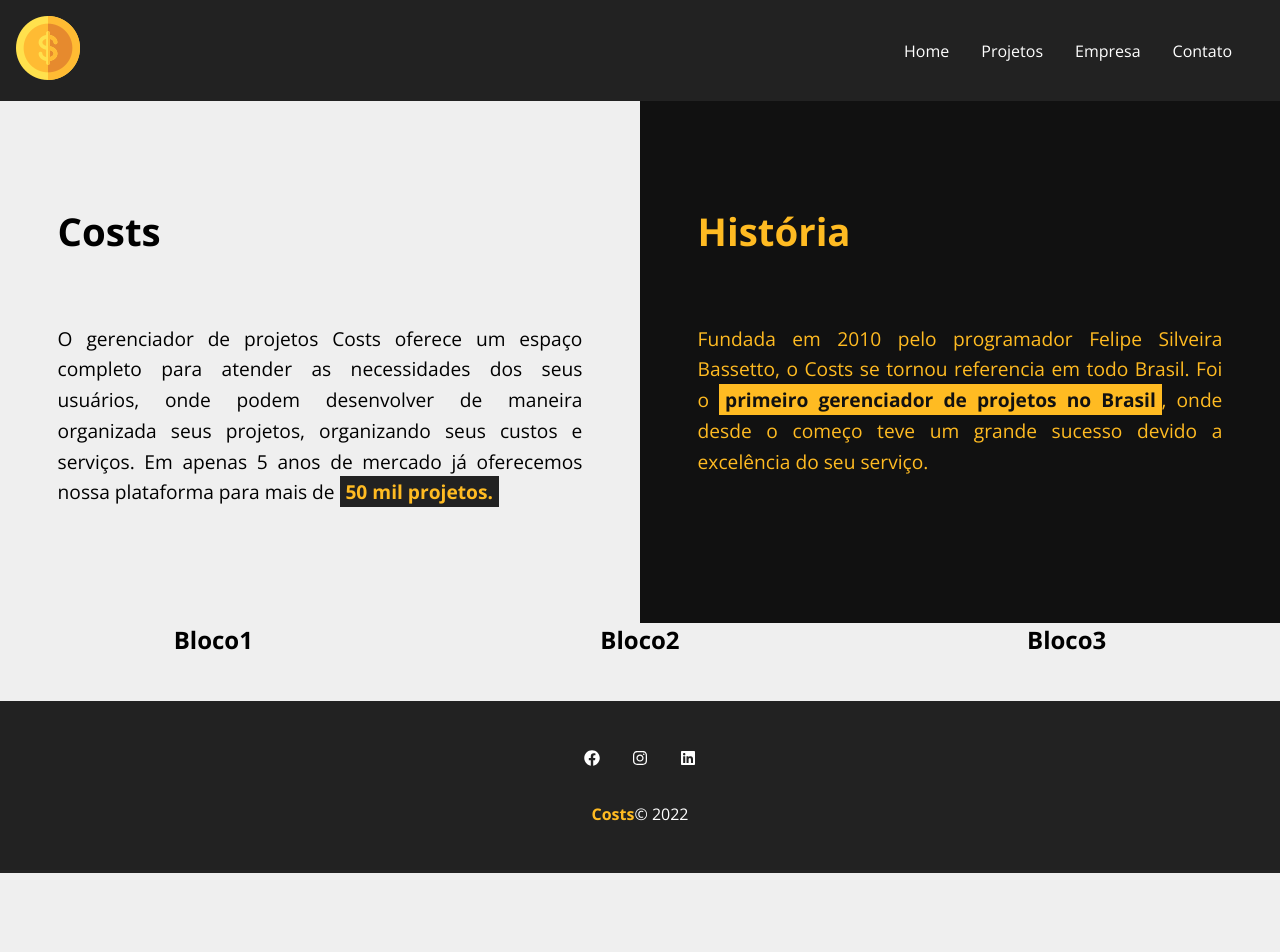
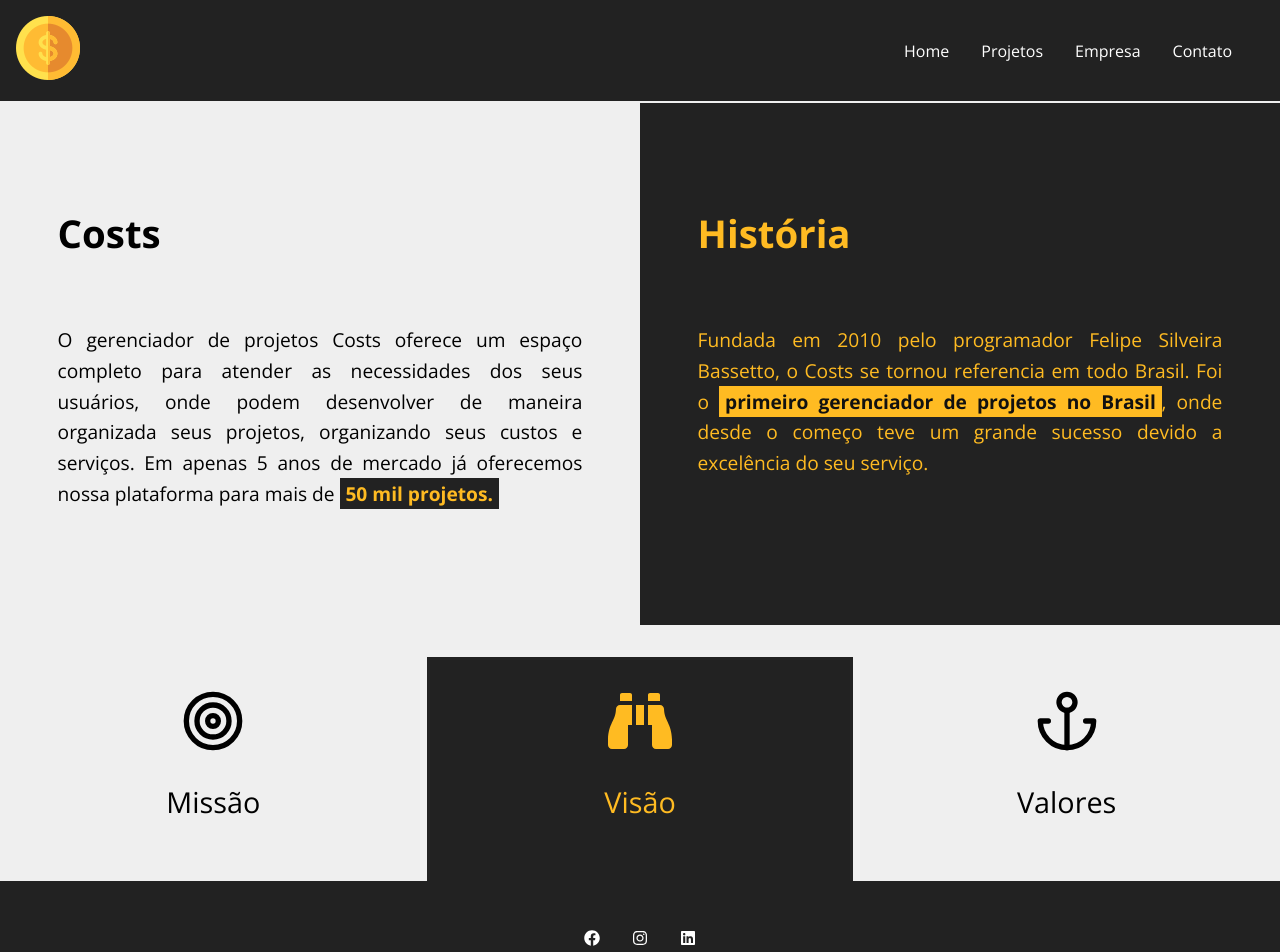
Before and after one commit to FeBassetto/Costs, a React (Create React App) app: page /company in a window 1280 px wide. Shown: the top 952 px of the page. Before the commit the page ends 873 px from the top, so only its background shows below. Built offline with nearby package versions, Linux system fonts and the light colour scheme; the HTML template or start-up script is replaced by a standard one; a web font is replaced by a local one.

Commit message:
Add icons and title to company page

```diff
--- a/src/components/pages/Company/company.js
+++ b/src/components/pages/Company/company.js
@@ -1,6 +1,7 @@
 import React from "react";
 import styles from './company.module.css'
-
+import {FiTarget, FiAnchor} from 'react-icons/fi'
+import {FaBinoculars} from 'react-icons/fa'
 
 
 const Company = () => {
@@ -36,13 +37,28 @@ const Company = () => {
          </div>
          <div className={styles.company_second_child_container}>
             <div>
-               <h1>Bloco1</h1>
+               <div className={styles.company_target}>
+                  <FiTarget/>
+                  <div className={styles.company_icons_title}>
+                     Missão
+                  </div>
+               </div>
             </div>
-            <div>
-               <h1>Bloco2</h1>
+            <div className={styles.company_binoculars}>
+               <div>
+                  <FaBinoculars/>
+                  <div className={styles.company_icons_title}>
+                     Visão
+                  </div>
+               </div>
             </div>
-            <div>
-               <h1>Bloco3</h1>
+            <div className={styles.company_anchor}>
+               <div>
+                  <FiAnchor/>
+                  <div className={styles.company_icons_title}>
+                     Valores
+                  </div>
+               </div>
             </div>
          </div>
       </section>
--- a/src/components/pages/Company/company.module.css
+++ b/src/components/pages/Company/company.module.css
@@ -10,6 +10,7 @@
     display: flex;
     flex-flow: row nowrap;
     justify-content: space-between;
+    margin-top: .1em;
 }
 
 .company_first_child_container div{
@@ -33,7 +34,7 @@
 }
 
 .company_history{
-    background-color: rgb(17, 17, 17);
+    background-color: #222;
     color: #ffbb22;
 }
 
@@ -48,9 +49,27 @@
     display: flex;
     flex-flow: row nowrap;
     width: 100%;
+    margin-top: 2em;
 }
 
 .company_second_child_container div{
     width: calc(100%/3);
-    text-align: center;
+    display: flex;
+    align-items: center;
+    justify-content: center;
+    flex-direction: column;
+    padding: 1em 0em;
 }
+
+.company_second_child_container div svg{
+    font-size: 4em;
+}
+
+.company_second_child_container div .company_icons_title{
+    font-size: 1.8em;
+}
+
+.company_binoculars{
+    background-color: #222;
+    color: #ffbb22;
+}
```
